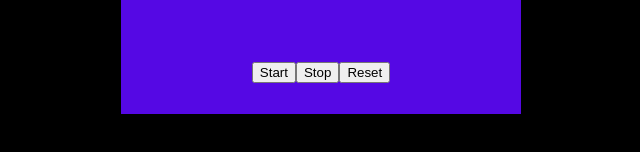
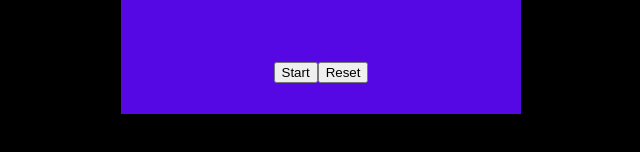
Before and after one commit to ztaggart/pommodoro, a React (Create React App) app: page / in a window 1280 px wide. Shown: the part 366-518 px from the top of the page, without its empty margins (319-959 px from the left). Built offline with nearby package versions, Linux system fonts and the light colour scheme.

Commit message:
combined start and stop into same button

```diff
--- a/src/App.js
+++ b/src/App.js
@@ -3,13 +3,13 @@ import Timer from "./Timer.js";
 import React, { useState, useEffect } from "react";
 
 function App() {
-  const WORK = 3;
+  const WORK = 4;
   const SHORT_BREAK = 2;
   const LONG_BREAK = 10;
 
   const [breakCount, setBreakCount] = useState(0);
   const [goals, setGoals] = useState([1, WORK, SHORT_BREAK, LONG_BREAK]);
-  const [time, setTime] = useState(0);
+  const [time, setTime] = useState(0); // in ms
   const [going, setGoing] = useState(false);
 
   useEffect(() => {
@@ -80,6 +80,7 @@ function App() {
         stopClick={stopClick}
         resetClick={resetClick}
         breakCount={breakCount}
+        going={going}
       ></Timer>
     </div>
   );
--- a/src/Timer.js
+++ b/src/Timer.js
@@ -2,7 +2,7 @@ import React from "react";
 import "./index.css";
 import ReactPropTypes from "react";
 
-function Timer({ time, startClick, stopClick, resetClick }) {
+function Timer({ time, startClick, stopClick, resetClick, going }) {
   function format(time) {
     if (time < 10) {
       return "0" + time.toString();
@@ -10,6 +10,16 @@ function Timer({ time, startClick, stopClick, resetClick }) {
       return time;
     }
   }
+
+  function startStopClick() {
+    if (going) {
+      stopClick();
+    } else {
+      startClick();
+    }
+  }
+
+  const startStop = going ? "Stop" : "Start";
 
   return (
     <div className="timer">
@@ -19,8 +29,7 @@ function Timer({ time, startClick, stopClick, resetClick }) {
         </p>
       </div>
       <div>
-        <button onClick={startClick}>Start</button>
-        <button onClick={stopClick}>Stop</button>
+        <button onClick={startStopClick}>{startStop}</button>
         <button onClick={resetClick}>Reset</button>
       </div>
     </div>
@@ -32,5 +41,6 @@ Timer.propTypes = {
   startClick: ReactPropTypes.function,
   stopClick: ReactPropTypes.function,
   resetClick: ReactPropTypes.function,
+  going: ReactPropTypes.boolean,
 };
 export default Timer;
```
Also changed, not shown: src/index.css (+4 -4 lines), 1 other file (tests, documents, lock files or other folders).
